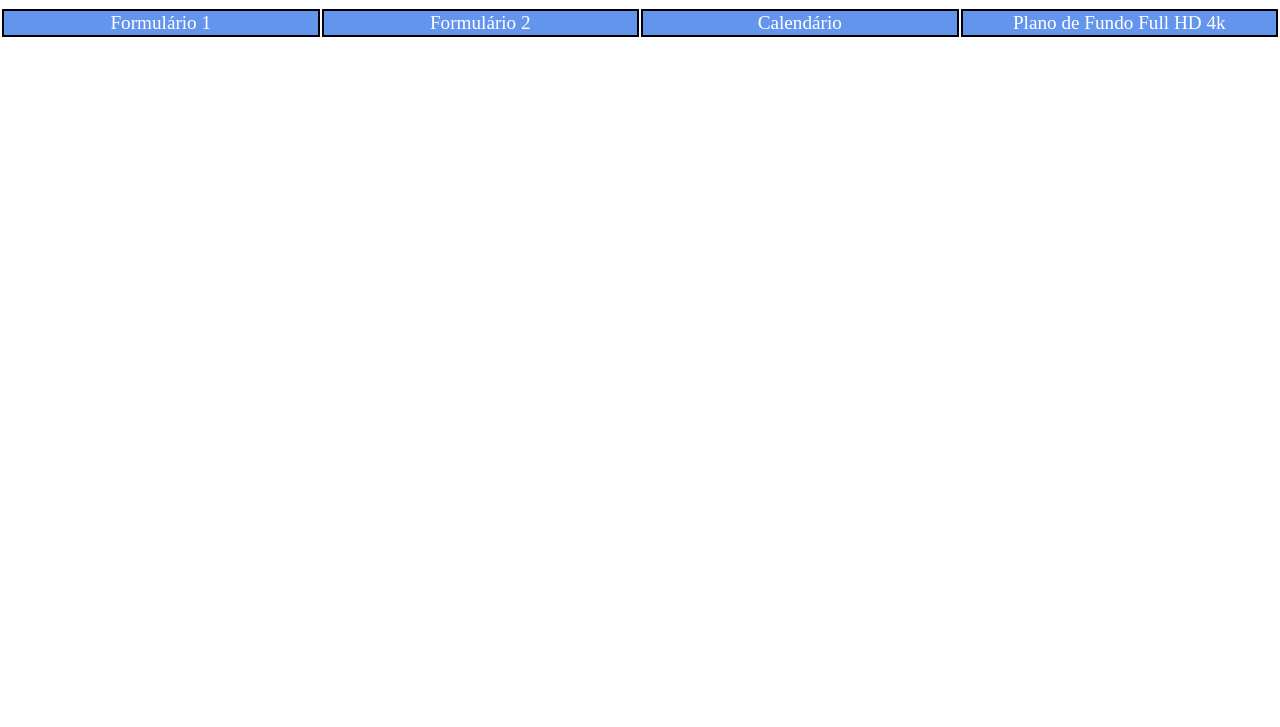
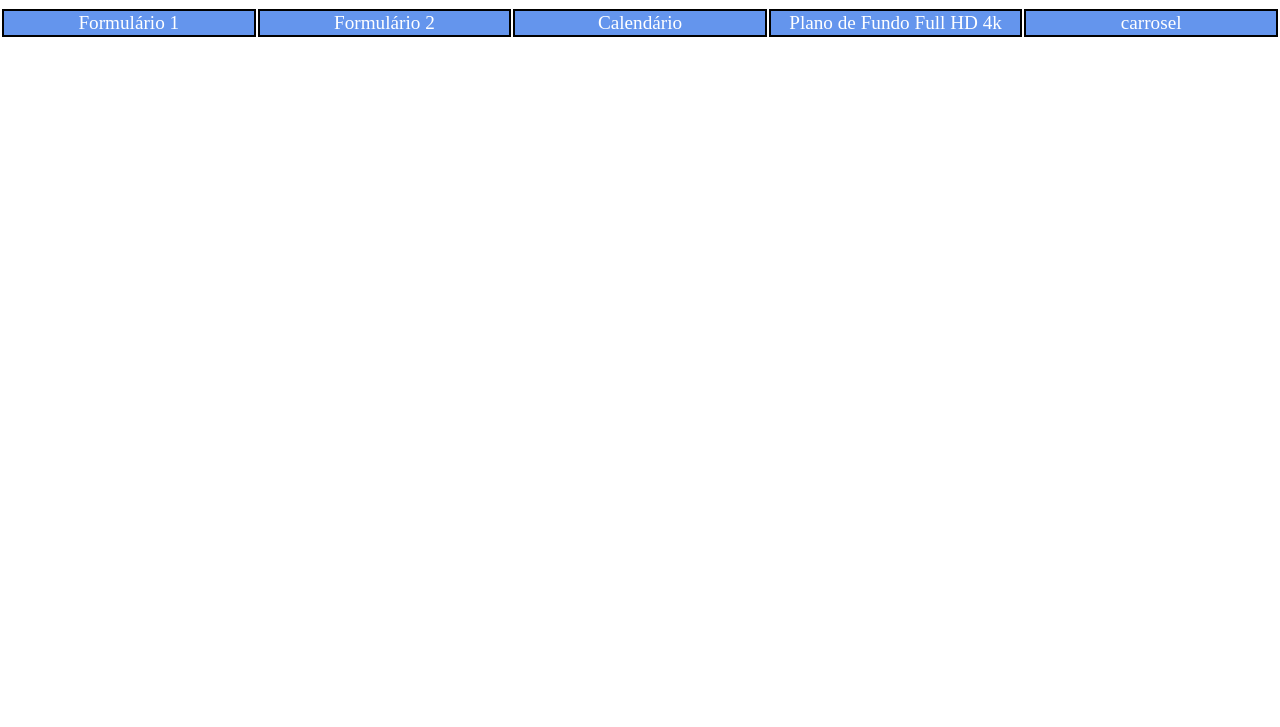
Before and after one commit to studentZupa/githubsPages, a plain HTML site: page index.html in a window 1280 px wide. Shown: the part 73-800 px from the top of the page. Drawn offline with Linux system fonts and the light colour scheme.

Commit message:
Update index.html

```diff
--- a/index.html
+++ b/index.html
@@ -67,6 +67,7 @@
                     <td> <a href = "formulario2.html" target = "_blank"> Formulário 2 </a></td>
                     <td> <a href = "calendario.html" target="_blank"> Calendário </a></td>
                     <td> <a href = "Fundo.html" target="_blank"> Plano de Fundo Full HD 4k </a></td>
+                     <td> <a href = "carrosel.html" target="_blank"> carrosel</a></td>
                 </tr>
             </table>
         </nav>
```
